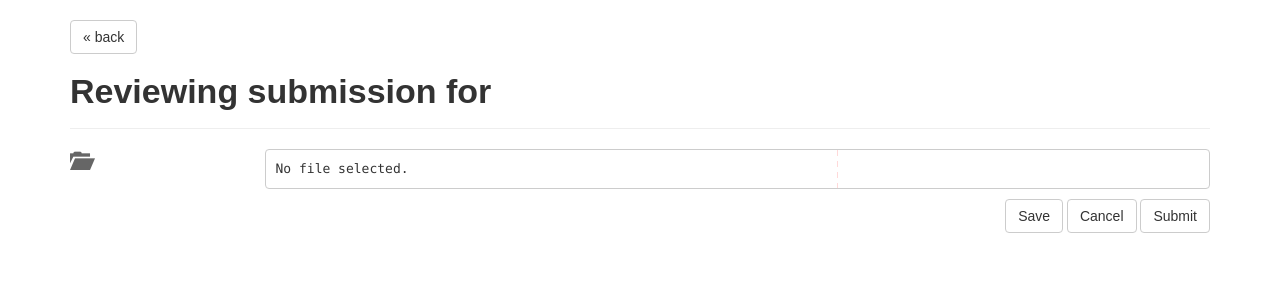
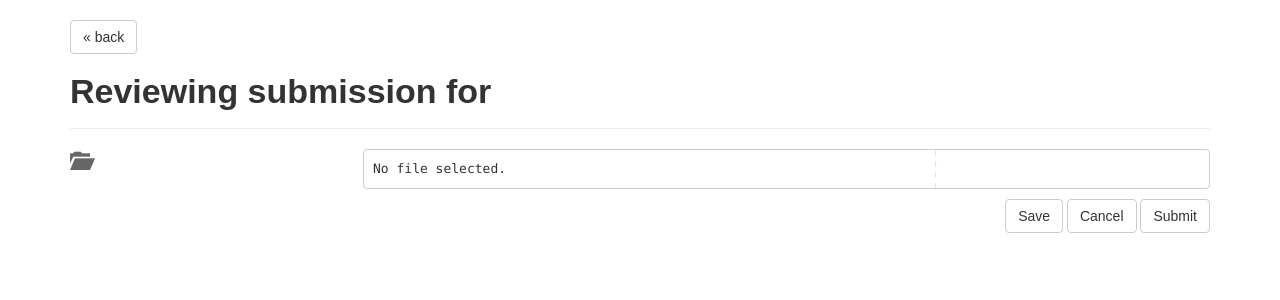
Before and after one commit to eyeofthetiger/codereview, a Django app: template review/templates/review/submission.html in a window 1280 px wide. Shown: the part 70-370 px from the top of the page. Run offline with Django 3.2, Linux system fonts and the light colour scheme; the template is opened without the code that fills it, so the values that code supplies are empty; some libraries are stand-ins or nearby versions.

Commit message:
Submission page style adjustments

```diff
--- a/review/static/review/style.css
+++ b/review/static/review/style.css
@@ -182,7 +182,7 @@ pre#filecontents{
   overflow-x: scroll;
   word-wrap: normal;
   width: 100%;
-  background: url(../../static/review/80char.png) repeat-y left top;
+  background: url(../../static/review/80char.png) repeat-y left top local;
 }
 .review-buttons{
   text-align: right;
--- a/review/templates/review/submission.html
+++ b/review/templates/review/submission.html
@@ -20,8 +20,8 @@
 	<hr/>
 
 		<div class="row">
-			<div class="col-lg-2 col-md-2 col-sm-3"></div>
-			<div class="col-lg-10 col-md-10 col-sm-9">
+			<div class="col-lg-3 col-md-3 col-sm-3"></div>
+			<div class="col-lg-9 col-md-9 col-sm-9">
 				<ul class="nav nav-tabs" role="tablist">
 				    <li class="active submission-tab" data-id="0">
 				    	<a href="#" role="tab" data-toggle="tab">Original</a>
@@ -46,11 +46,11 @@
 
 
 	<div class="row">
-        <div class="col-lg-2 col-md-2 col-sm-3 col-xs-12">
+        <div class="col-lg-3 col-md-3 col-sm-3 col-xs-12">
         	<p class="glyphicon glyphicon-folder-open"></p>
             <div id="filetree"></div>
         </div>
-        <div class="col-lg-10 col-md-10 col-sm-9 col-xs-12">
+        <div class="col-lg-9 col-md-9 col-sm-9 col-xs-12">
 			 <pre id="filecontents">No file selected.</pre>
         </div>
     </div>
```
